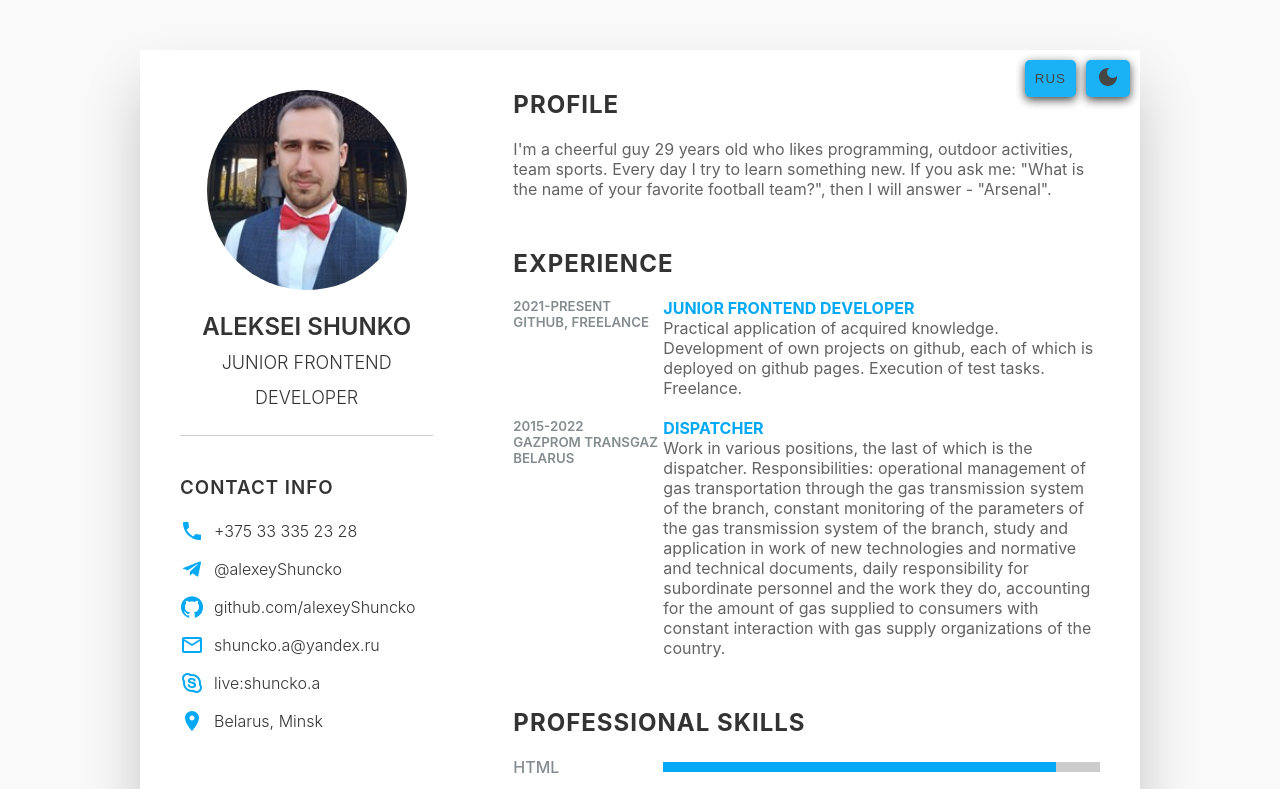
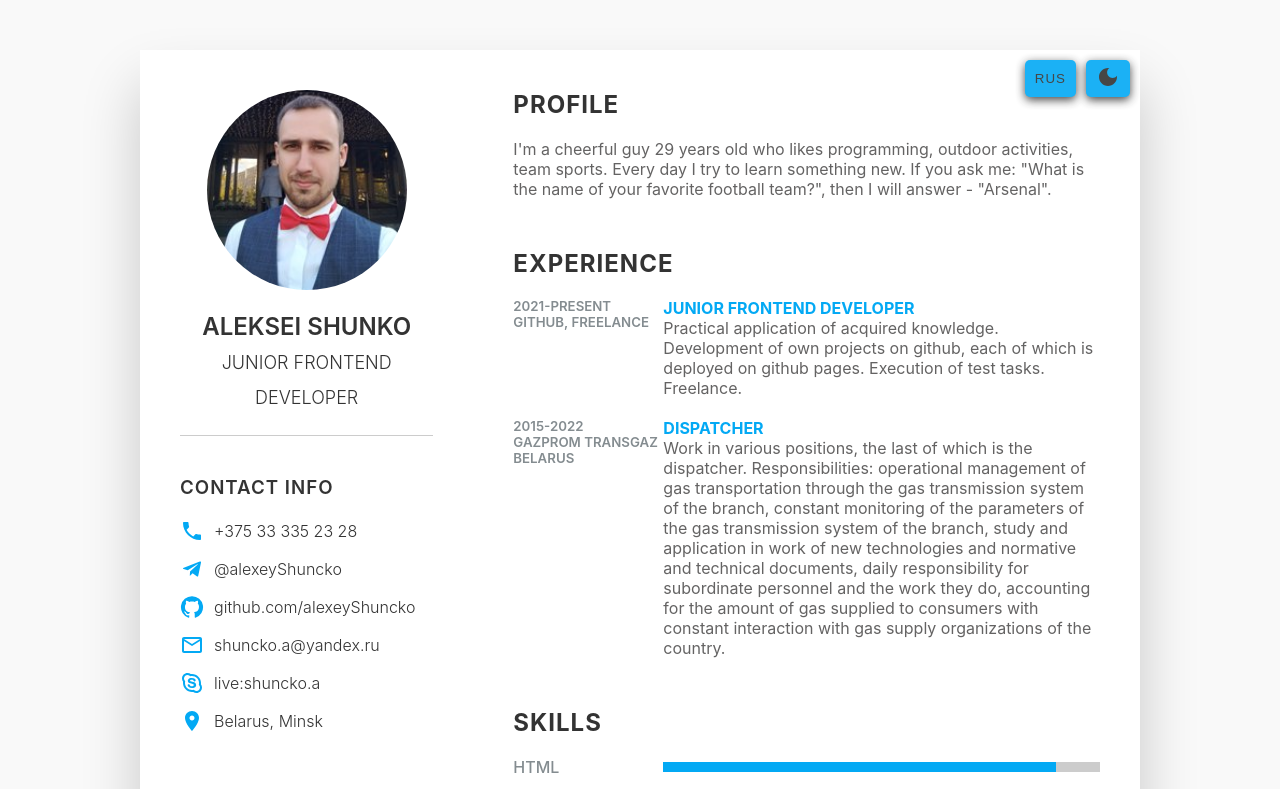
Before and after one commit to alexeyShuncko/resume, a React (Create React App) app: page / in a window 1280 px wide. Shown: the top 789 px of the page. Built offline with nearby package versions, Linux system fonts and the light colour scheme.

Commit message:
Размер шрифта

```diff
--- a/src/App.css
+++ b/src/App.css
@@ -120,7 +120,7 @@
    vertical-align: middle;
    margin-right: 10px;
    color: var(--secondColor);
-   fill: var(--secondColor)
+   fill: var(--secondColor);
  }
 
  .contactInfo ul li .text {
@@ -208,7 +208,7 @@
  /* ========== Опыт работы ========== */
 
  .about .box {
-   display: flex;
+  display: flex;
    margin: 20px 0;
  }
 
@@ -293,9 +293,13 @@
    .rightSection {
     padding: 0px 40px 40px 40px;
    }
+   .contactInfo .title {
+    font-size: 24px;
+   }
  }
 
  @media (max-width: 760px) {
+
    .about.interest ul {
      display: grid;
      grid-template-columns: repeat(2, 1fr);
@@ -303,12 +307,13 @@
  }
 
  @media (max-width: 600px) {
+
    .about.interest ul {
      display: grid;
      grid-template-columns: repeat(1, 1fr);
    }
    .about .box {
-     flex-direction: column;
+    flex-direction: column;
    }
    .about .box .years_company {
      margin-bottom: 5px;
@@ -323,10 +328,10 @@
 
 .blockBtn {
   position: absolute;
+  top: 10px;
   right: 10px;
-  top: 10px;
   display: flex;
-  justify-content: end;
+  justify-content: flex-end;
   z-index: 10;
 }
 
--- a/src/data/dataEng.js
+++ b/src/data/dataEng.js
@@ -55,7 +55,7 @@ export const dataEng = {
       accounting for the amount of gas supplied to consumers with
       constant interaction with gas supply organizations of the country.`},
     ]},
-    skills: {title: 'Professional Skills', list: [
+    skills: {title: 'Skills', list: [
       {name: 'HTML', percent: '90%'},
       {name: 'CSS, SASS', percent: '90%'},
       {name: 'Javascript', percent: '90%'},
--- a/src/data/dataRus.js
+++ b/src/data/dataRus.js
@@ -58,7 +58,7 @@ export const dataRus = {
       учет количества газа, поставленного потребителям с постоянным взаимодействием с газоснабжающими
       организациями страны.`},
     ]},
-    skills: {title: 'Профессиональные навыки', list: [
+    skills: {title: 'Навыки', list: [
       {name: 'HTML', percent: '90%'},
       {name: 'CSS, SASS', percent: '90%'},
       {name: 'Javascript', percent: '90%'},
```
